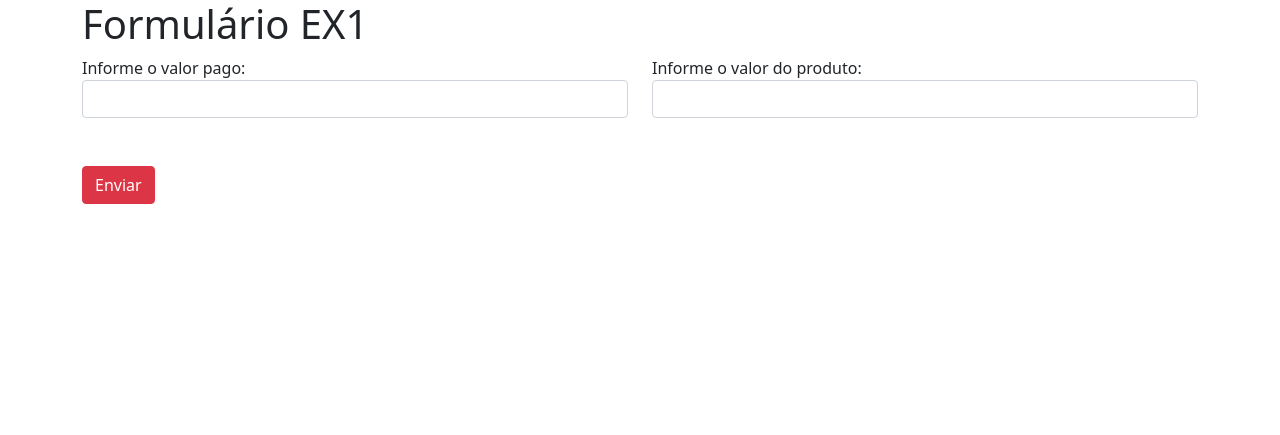
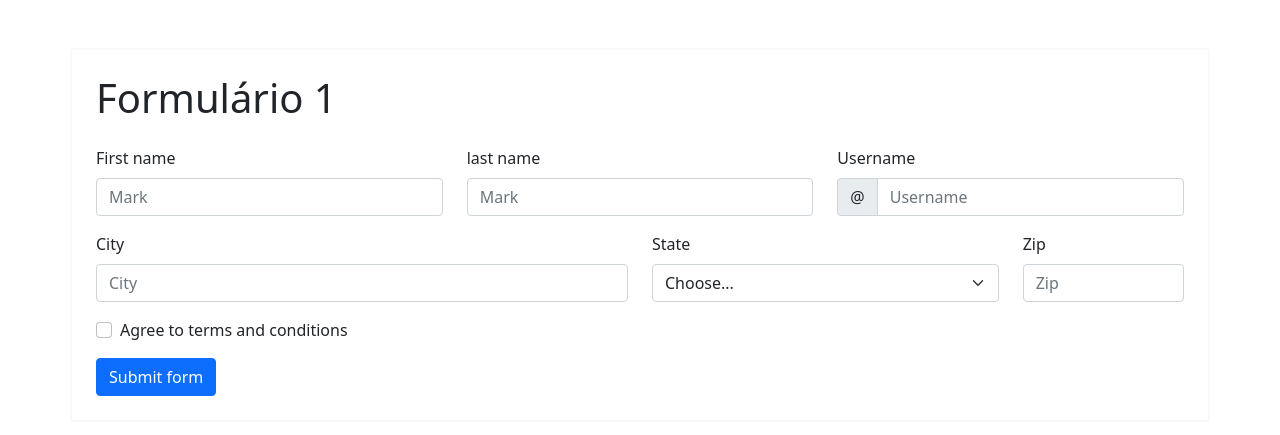
Before and after one commit to GabrielRaimundo123/EletivaVI, a PHP site: page /form_1.php in a window 1280 px wide. Shown: the top 435 px of the page. Run offline with PHP 8.4, Linux system fonts and the light colour scheme.

Commit message:
Update form_1.php

```diff
--- a/Formularios/form_1.php
+++ b/Formularios/form_1.php
@@ -8,37 +8,82 @@
     <!-- Bootstrap CSS -->
     <link href="https://cdn.jsdelivr.net/npm/bootstrap@5.1.3/dist/css/bootstrap.min.css" rel="stylesheet" integrity="sha384-1BmE4kWBq78iYhFldvKuhfTAU6auU8tT94WrHftjDbrCEXSU1oBoqyl2QvZ6jIW3" crossorigin="anonymous">
 
-    <title>Execicio 1</title>
+    <title>Formulario 1</title>
   </head>
-  <body class="container">
+  <body class="container mt-5 p-4 border border-light border-2 rounded">
 
-    <h1> Formulário EX1 </h1>
+    <h1> Formulário 1</h1>
 
-    <form method="post" action="Resposta.php">
-        <div class="row">
-            <div class="col">
-              <label for="valor1" class="label-control">
-                Informe o valor pago:
+    <form>
+        <div class="row mb-3 mt-4">
+            <div class="col-md-4">
+              <label for="First name" class="label-control mb-2">
+              First name
               </label>
-              <input type="number" name="valor1"
-                  id="valor1" class="form-control"/>
+              <input type="text" class="form-control" placeholder="Mark"
+              id="firstname" name="firstname" required/>
             </div>
-            <div class="col">
-            <label for="valor2" class="label-control">
-                Informe o valor do produto:
+            <div class="col-md-4">
+              <label for="last name" class="label-control mb-2">
+              last name
               </label>
-              <input type="number" name="valor2"
-                  id="valor2" class="form-control"/>
+              <input type="text" class="form-control" placeholder="Mark"
+              id="firstname" name="firstname" required/>
             </div>
-        </div>
-        <div class="row mt-5">
-          <div class="col">
-              <button type="submit" class="btn btn-danger">
-                Enviar
-              </button>
+            <div class="col-md-4">
+            <label for="username" class="label-control mb-2">
+              Username
+            </label>
+            <div class="input-group">
+              <span class="input-group-text" id="basic-addon1">@</span>
+              <input type="text" class="form-control" placeholder="Username"
+                id="username" name="username" required/>
+            </div>
           </div>
-        </div>
+      </div>
+
+    <div class="row mb-3">
+          <div class="col-md-6">
+            <label for="city" class="label-control mb-2">
+              City
+            </label>
+            <input type="text" class="form-control" placeholder="City"
+              id="city" name="city" required/>
+          </div>
+
+          <div class="col-md-4">
+            <label for="state" class="label-control mb-2">
+              State
+            </label>
+            <select class="form-select" id="state" required>
+              <option selected disabled>Choose...</option>
+              <option value="MG">Minas Gerais</option>
+              <option value="RJ">Rio de Janeiro</option>
+              <option value="SP">São Paulo</option>
+            </select>
+          </div>
+
+          <div class="col-md-2">
+            <label for="zip" class="label-control mb-2">
+              Zip
+            </label>
+            <input type="text" class="form-control" placeholder="Zip"
+              id="zip" name="zip" required/>
+          </div>
+      </div>
+
+      <!--Checkbox & Submit-->
+      <div class="mb-3 form-check">
+        <input type="checkbox" class="form-check-input" id="checkbox" required>
+        <label class="form-check-label" for="checkbox">Agree to terms and conditions</label>
+      </div>
+
+      <button type="submit" class="btn btn-primary">Submit form</button>
     </form>
+
+  </body>
+
+</html>
 
     <!-- Optional JavaScript; choose one of the two! -->
 
```
